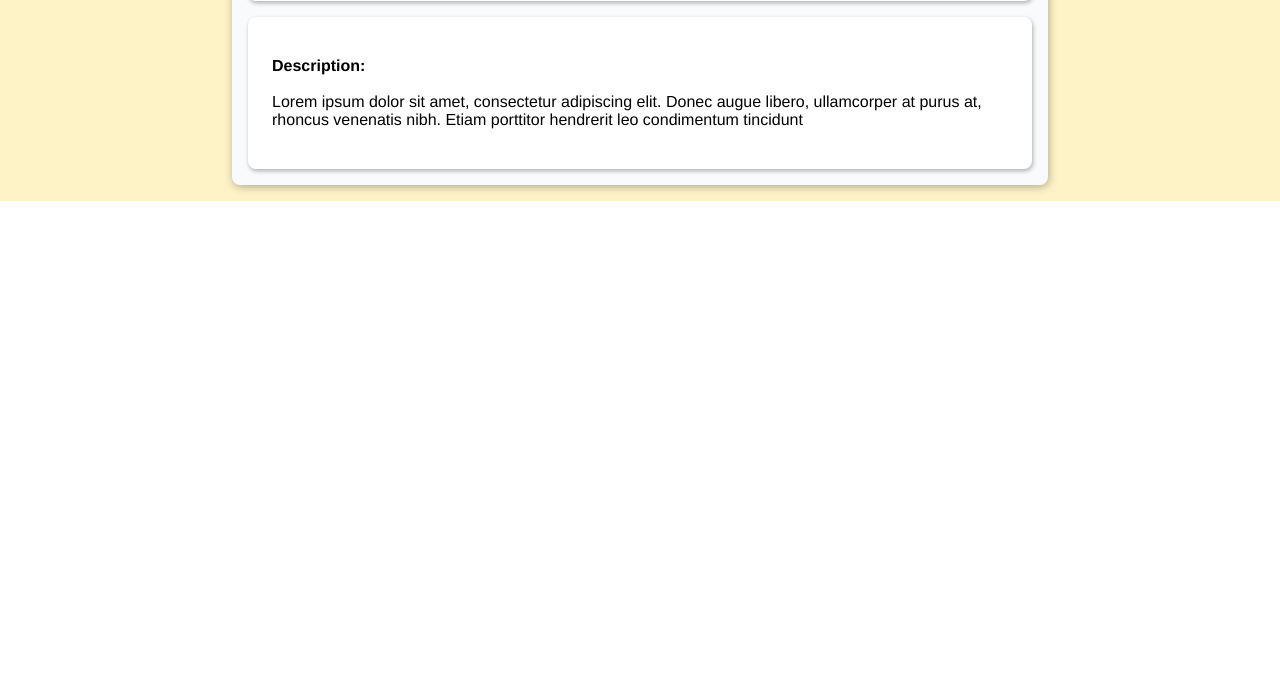
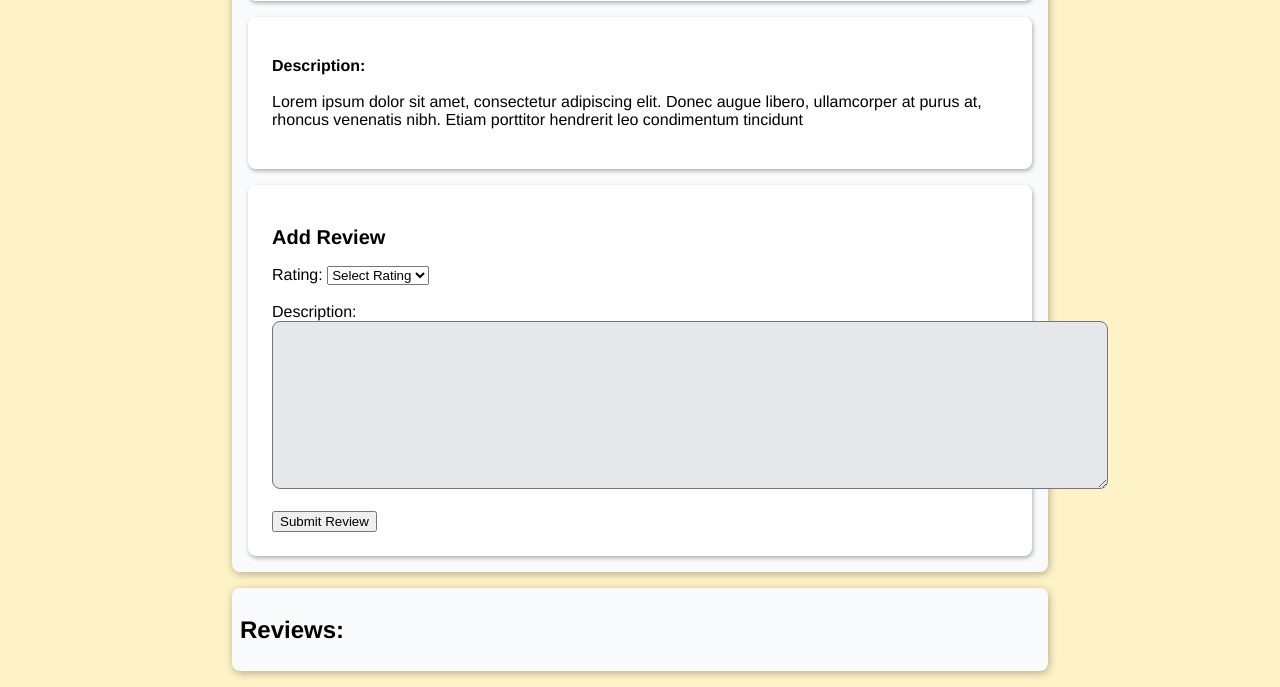
Before and after one commit to sebastiand88/eventbulb, a Django app: page /events/1/ in a window 1280 px wide. Shown: the part 842-1529 px from the top of the page. Before the commit the page ends 1043 px from the top, so only its background shows below. Run offline with Django 4.2, Linux system fonts and the light colour scheme; the visitor is signed in with stand-in values (Sample User, id 1); data comes from the database, SQL or seed files in the repository; data that the repository does not hold is empty.

Commit message:
add event review

```diff
--- a/events/admin.py
+++ b/events/admin.py
@@ -3,3 +3,4 @@ from . import models
 
 # Register your models here.
 admin.site.register(models.Event)
+admin.site.register(models.Review)
--- a/events/models.py
+++ b/events/models.py
@@ -8,3 +8,9 @@ class Event(models.Model):
 
   def __str__(self):
     return self.title
+
+class Review(models.Model):
+  profile = models.ForeignKey("accounts.UserProfile", on_delete=models.CASCADE, related_name="event_reviews")
+  event = models.ForeignKey(Event, on_delete=models.CASCADE, related_name="event_reviews")
+  rating = models.IntegerField()
+  text = models.TextField()
--- a/events/urls.py
+++ b/events/urls.py
@@ -4,7 +4,8 @@ from django.urls import path
 urlpatterns = [
   path("", views.events, name="events_list"),
   path("<int:id>/", views.details, name="events_details"),
+  path("<int:id>/review_new", views.new_review, name="new_review"),
   path('<int:id>/add_attending/', views.add_attending, name="events_add_attending"),
   path('<int:id>/remove_attending/', views.remove_attending, name="events_remove_attending"),
-  path('dashboard/', views.dashboard, name="events_dashboard")
+  path('dashboard/', views.dashboard, name="events_dashboard"),
 ]
--- a/events/views.py
+++ b/events/views.py
@@ -1,7 +1,7 @@
 from django.shortcuts import render, get_object_or_404, redirect
 from django.contrib.auth.decorators import login_required
 from datetime import datetime
-from .models import Event
+from .models import Event, Review
 from accounts.models import UserProfile
 
 # Create your views here.
@@ -49,6 +49,7 @@ def details(request, id):
   eventFromDB = get_object_or_404(Event, id = id)
   return render(request, "events/details.html", {"event": eventFromDB})
 
+
 def dashboard(request):
   today = datetime.today()
 
@@ -58,3 +59,17 @@ def dashboard(request):
   future_attend = user_profile.attending.filter(datetime__gte=today).filter(**filters).order_by("datetime")
   past_attend = user_profile.attending.filter(datetime__lte=today).filter(**filters).order_by("datetime")
   return render(request, "events/dashboard.html", {"future": future_attend, "past": past_attend})
+
+def new_review(request, id):
+  event = get_object_or_404(Event, id=id)
+  if request.method == "POST":
+    rating = request.POST["rating"]
+    text = request.POST["text"]
+    new_review = Review(
+      rating = rating,
+      text = text,
+      event = event,
+      profile = get_user_profile(request)
+    )
+    new_review.save()
+    return redirect("/events")
--- a/templates/events/details.html
+++ b/templates/events/details.html
@@ -16,8 +16,50 @@
     </section>
     <section class="card landing-text-container django-card">
       <p><b>Description:</b> <br/><br/> {{event.description}}</p>
+
     </section>
+    {% if user.is_authenticated %}
+    <section class="card landing-text-container">
+      <form action="{% url 'new_review' event.id %}" method="post">
+        {% csrf_token %}
+
+        <h2>Add Review</h2>
+
+        <label for="rating">Rating:</label>
+        <select name="rating" id="rating">
+          <option value="1" disabled selected>Select Rating</option>
+          <option value="1">1</option>
+          <option value="2">2</option>
+          <option value="3">3</option>
+          <option value="4">4</option>
+          <option value="5">5</option>
+        </select>
+        <br />
+        <br />
+
+        <label for="review_text">Description:</label> <br/>
+        <textarea name="text" id="review_text" cols="100" rows="10"></textarea>
+        <br />
+        <br />
+
+        <input type="submit" value="Submit Review" />
+      </form>
+    </section>
+    {% endif %}
     </div>
+    <section class="card-background two-thirds-width">
+      <h2 class="site-heading">Reviews:</h2>
+
+      {% for review in event.event_reviews.all %}
+      <div class="card">
+        <h4>From: {{review.username}} </h4>
+        <h4>Rating: {{review.rating}} </h4>
+        <span class="landing-text">Review: {{review.text}} </span>
+      </div>
+
+      {% endfor %}
+
+    </section>
   </div>
 </main>
 {% endblock content %}
```
Also changed, not shown: templates/events/dashboard.html (+4 -4 lines), events/migrations/0003_review.py (added).
